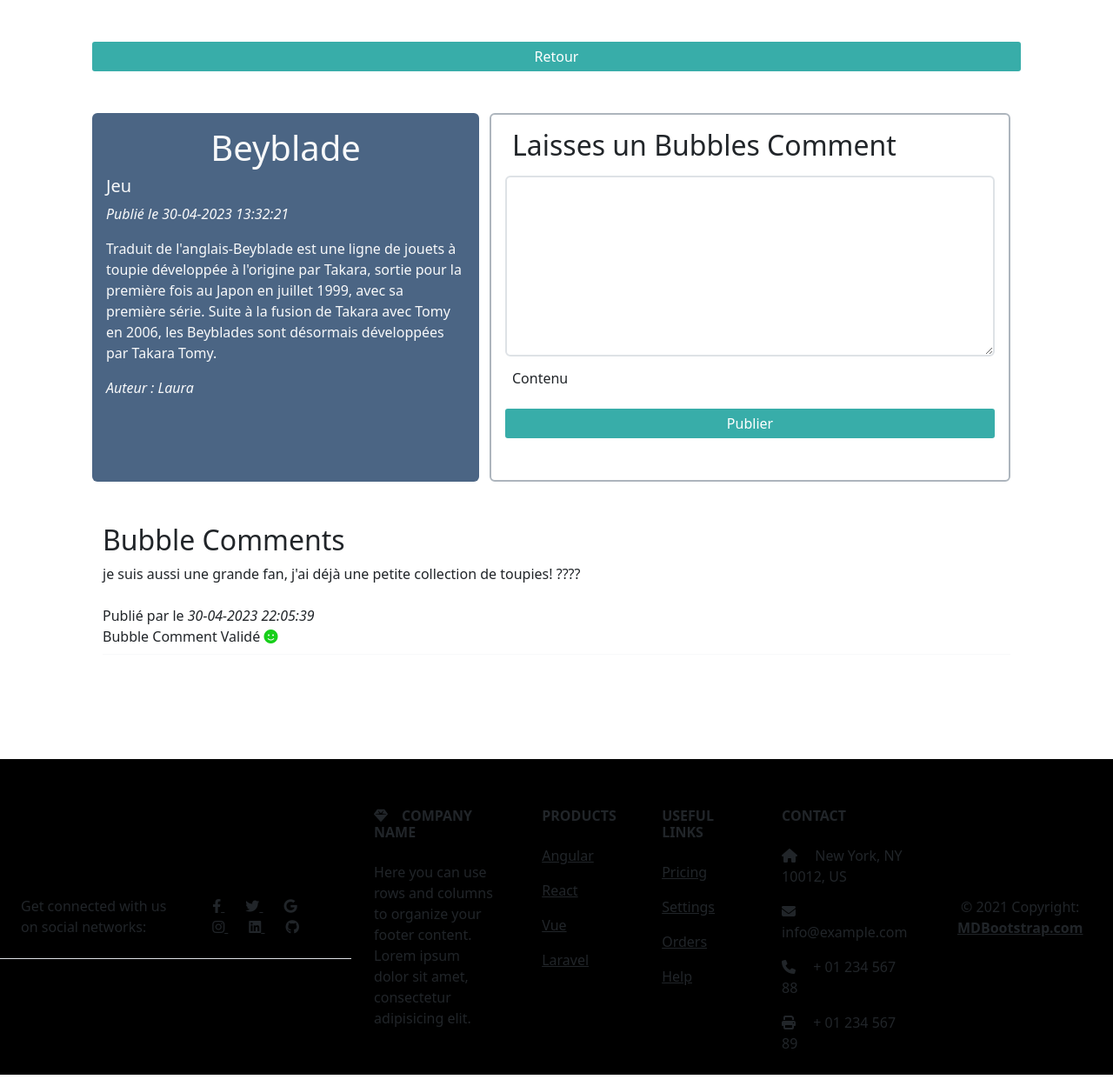
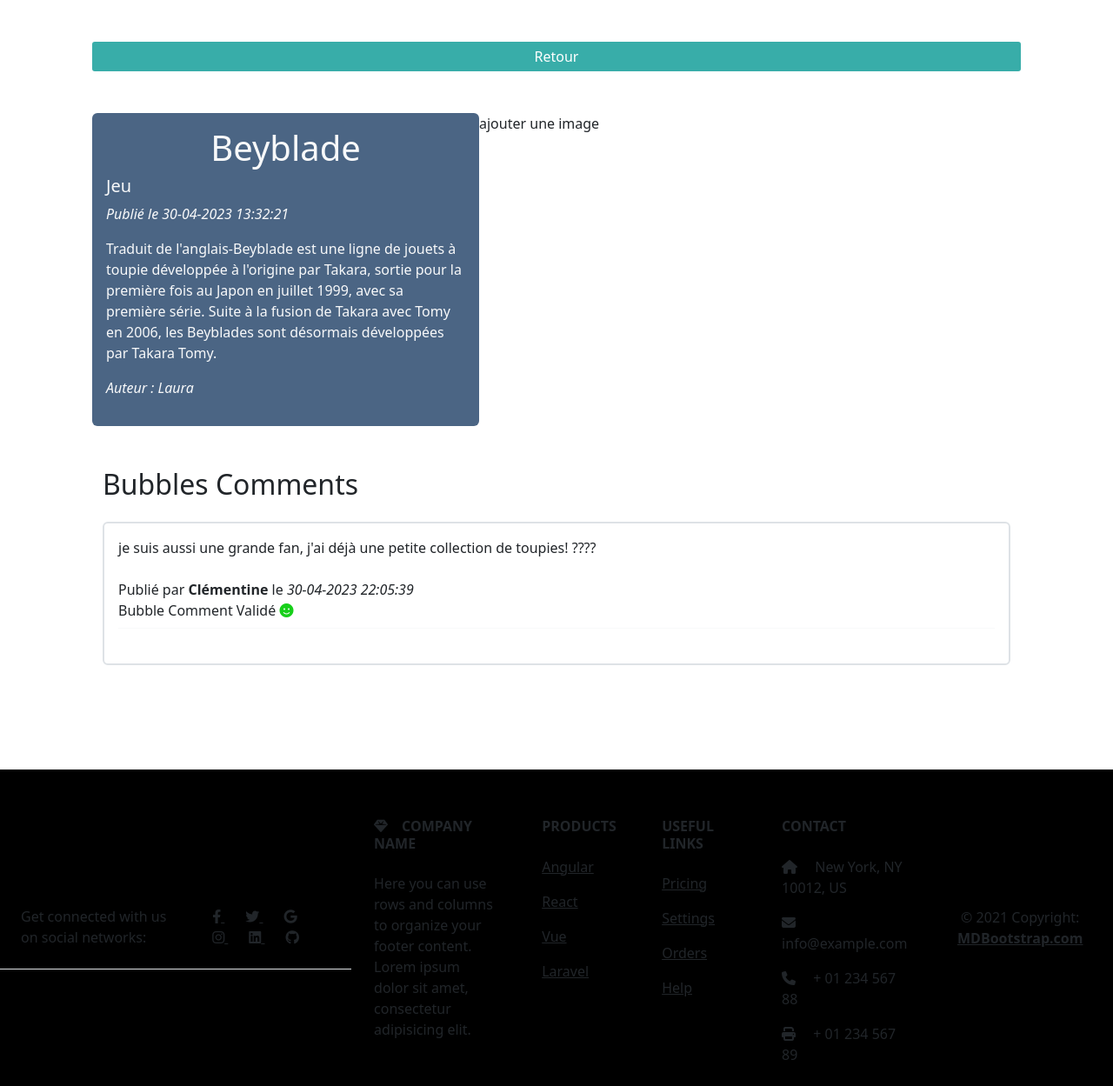
Before and after one commit to laurasullyalexandrine/the2dbubbles, a PHP site: page /post/read/beyblade in a window 1280 px wide. Shown: the part 170-1419 px from the top of the page at 87% size. Run offline with PHP 8.4, Linux system fonts and the light colour scheme; data comes from the database, SQL or seed files in the repository; some web fonts are replaced.

Commit message:
add a condition to the author comment do edit his comments into post read front

```diff
--- a/src/Controller/AdminController.php
+++ b/src/Controller/AdminController.php
@@ -71,7 +71,7 @@
 
                 if ($comment->update()) {
                     $this->flashes('success', "Le commentaire $commentId a bien été modifié.");
-                    header('Location: /admin/comment/read');
+                    header('Location: /admin/comments');
                     exit;
                 } else {
                     $this->flashes('danger', "L'article n'a pas été modifié!");
@@ -94,10 +94,10 @@
         if (!$this->userIsConnected()) {
             $this->flashes('warning', 'Merci de te connecter!');
             header('Location: /security/login');
-        } elseif ($currentUserRole->getName() !== "Super_admin" || $currentUserRole->getName() !== "Admin") {
+        } elseif ($currentUserRole->getName() === "Utilisateur") {
             $error403 = new ErrorController;
             $error403->accessDenied();
-        } else {
+        }  else {
             if ($comment) {
                 $comment->delete();
                 $this->flashes('success', "Le Bubbles Comment $commentId a bien été supprimé.");
--- a/templates/front/post/read.html.twig
+++ b/templates/front/post/read.html.twig
@@ -36,13 +36,18 @@
 		</section>
 
 		{# Formulaire d'ajout de commentaire #}
+		{% if is_granted() == "Utilisateur" %}
 			<section class="col-7 h-100">
 				{{ include('front/comment/create.html.twig') }}
 			</section>
+		{% else %}
+			ajouter une image
+		{% endif %}
+
 
 		{# Liste des commentaires déjà postés et validés #}
 		<section class="py-5">
-			<h2>Bubble Comments</h2>
+			<h2>Bubbles Comments</h2>
 			<div>
 				{% if comments is empty %}
 					<p>Cet article n'a pas encore de Bubble Comment.
@@ -54,10 +59,11 @@
 					</p>
 				{% else %}
 					{% for commentCheck in commentsCheck %}
+					<div class="border border-2 rounded p-3 my-4">
 						<p class="text-justify pb-2 mb-4 border-bottom border-light">{{ commentCheck.content }}
 							<br><br>
 							Publié par
-							<span class="fw-bolder">{{ commentCheck.user }}</span>
+							<span class="fw-bolder">{{ commentCheck.pseudo }}</span>
 							le
 							<time class="fst-italic" datetime="{{ commentCheck.createdAt|date('d-m-Y')}}">{{ commentCheck.createdAt|date('d-m-Y') }}</time>
 							<time class="fst-italic" datetime="{{ commentCheck.createdAt|date('H:i:s')}}">{{commentCheck.createdAt|date('H:i:s')}}</time>
@@ -68,11 +74,16 @@
 							{% endif %}
 						</p>
 
-						{% if is_granted() == "Admin" or is_granted() == "Super_admin" %}
+						{% if is_granted() == "Utilisateur" %}
+							{% set user = user() %}
+							{% if commentCheck.pseudo ==  user.pseudo %}
 								<a class="btn" href="/comment/update/{{ commentCheck.id }}">Modifier</a>
 							{% endif %}
+						{% endif %}
+					</div>
 					{% endfor %}
 				{% endif %}
+
 			</div>
 		</section>
 	</article>
```
Lines whose indentation alone changed are shown as unchanged.
